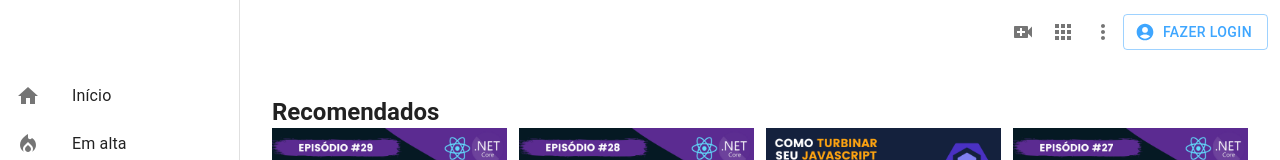
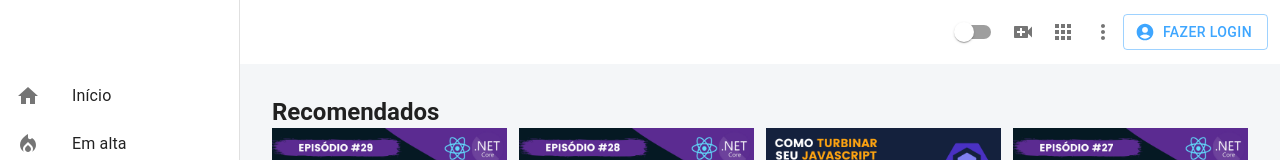
Before and after one commit to kazuohagy/Interface-Facebook, a React (Create React App) app: page / in a window 1280 px wide. Shown: the top 160 px of the page. Built offline with nearby package versions, Linux system fonts and the light colour scheme.

Commit message:
theme dark

```diff
--- a/src/App.js
+++ b/src/App.js
@@ -1,4 +1,4 @@
-import React from "react";
+import React, { useState } from "react";
 //import reactDom from "react-dom";
 //import { Button } from "@mui/material";
 import Home from "./Home";
@@ -10,21 +10,28 @@ import { ThemeProvider, createTheme } from "@mui/material/styles";
 const classes = myStyles();*/
 
 function App() {
+  const [darkMode, setDarkMode] = useState(false);
   const theme = createTheme({
     spacing: 4,
     palette: {
+      mode: darkMode ? "dark" : "light",
       primary: {
         main: "#f44336",
       },
       secondary: {
         main: "#3EA6FF",
       },
+      background: {
+        default: darkMode ? "#232323" : "#FFF",
+        dark: darkMode ? "#181818" : "#f4f6f8",
+        paper: darkMode ? "#232323" : "#FFF",
+      },
     },
   });
 
   return (
     <ThemeProvider theme={theme}>
-      <Home />{" "}
+      <Home darkMode={darkMode} setDarkMode={setDarkMode} />{" "}
     </ThemeProvider>
   );
 }
--- a/src/Home.js
+++ b/src/Home.js
@@ -16,7 +16,15 @@ import ListItemIcon from "@mui/material/ListItemIcon";
 import HomeIcon from "@mui/icons-material/Home";
 import SubscriptionsIcon from "@mui/icons-material/Subscriptions";
 import LocalFireDepartmentIcon from "@mui/icons-material/LocalFireDepartment";
-import { AppBar, Button, Box, Toolbar, IconButton } from "@mui/material";
+import {
+  AppBar,
+  Button,
+  Box,
+  Toolbar,
+  IconButton,
+  Hidden,
+  Switch,
+} from "@mui/material";
 import Typography from "@mui/material/Typography";
 import UpdateIcon from "@mui/icons-material/Update";
 import VideoLibraryIcon from "@mui/icons-material/VideoLibrary";
@@ -24,11 +32,13 @@ import AccountCircleIcon from "@mui/icons-material/AccountCircle";
 import AddCircle from "@mui/icons-material/AddCircle";
 import ListSubheader from "@mui/material/ListSubheader";
 import Grid from "@mui/material/Grid";
+import { useTheme } from "@mui/styles";
 //import { ThermostatRounded } from "@mui/icons-material";
 
 const useStyles = makeStyles((theme) => ({
   root: {
     height: "100vh",
+    backgroundColor: theme.palette.background.dark,
   },
   appBar: {
     zIndex: theme.zIndex.drawer + 1,
@@ -146,8 +156,9 @@ const videos = [
     thumb: "/images/thumb8.png",
   },
 ];
-export default function Home() {
+export default function Home({ darkMode, setDarkMode }) {
   const classes = useStyles();
+  const theme = useTheme();
   return (
     <div className={classes.root}>
       <AppBar color="inherit" sx={{ boxShadow: 0 }} className={classes.appBar}>
@@ -157,13 +168,21 @@ export default function Home() {
           </IconButton>
 
           <img
-            src="/images/preto.png"
+            src={
+              theme.palette.mode === "dark"
+                ? "/images/branco.png"
+                : "/images/preto.png"
+            }
             alt="logo"
             className={classes.logo}
           ></img>
 
           <div className={classes.grow}></div>
-
+          <Switch
+            value={darkMode}
+            onChange={() => setDarkMode(!darkMode)}
+            className={classes.icons}
+          />
           <IconButton className={classes.icons}>
             <VideoCallIcon></VideoCallIcon>
           </IconButton>
@@ -186,6 +205,7 @@ export default function Home() {
         </Toolbar>
       </AppBar>
       <Box display="flex">
+        <Hidden mdDown>
           <Drawer
             className={classes.drawer}
             variant="permanent"
@@ -368,6 +388,7 @@ export default function Home() {
               <Divider />
             </Box>
           </Drawer>
+        </Hidden>
 
         <Box p={8}>
           <Toolbar />
```
Lines whose indentation alone changed are shown as unchanged.
